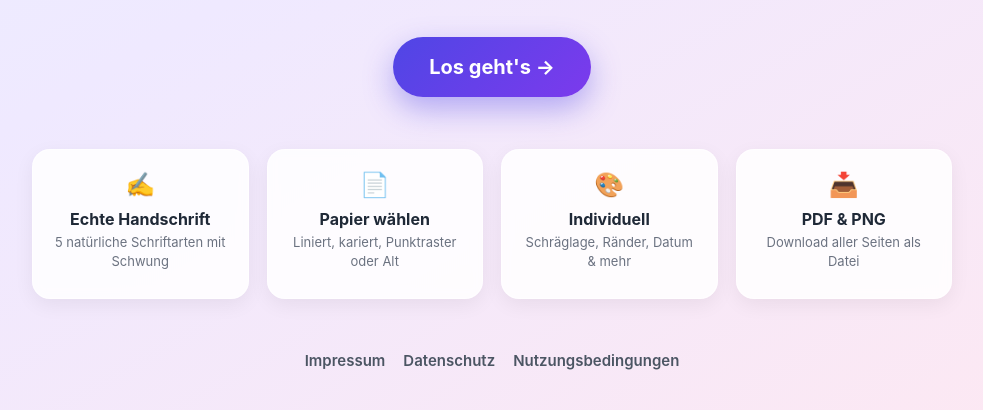
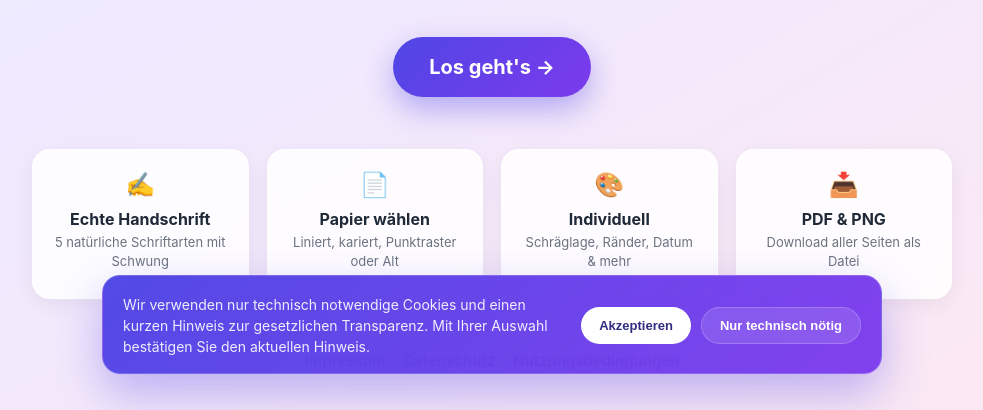
Before and after one commit to montyrohne/inkhelp24, a Flask app: page / in a window 1280 px wide. Shown: the part 404-814 px from the top of the page, without its empty margins (148-1131 px from the left). Run offline with Flask 3, Linux system fonts and the light colour scheme.

Commit message:
Adjust landing page cookie banner

```diff
--- a/templates/start.html
+++ b/templates/start.html
@@ -187,12 +187,80 @@
         .footer-links a:hover {
             opacity: 0.8;
         }
+        .cookie-banner {
+            position: fixed;
+            left: 50%;
+            bottom: 22px;
+            transform: translateX(-50%);
+            width: min(780px, calc(100vw - 32px));
+            background: linear-gradient(135deg, rgba(79, 70, 229, 0.98), rgba(124, 58, 237, 0.96));
+            color: #fff;
+            border: 1px solid rgba(255,255,255,0.18);
+            border-radius: 18px;
+            box-shadow: 0 20px 46px rgba(79, 70, 229, 0.35);
+            padding: 18px 20px 16px;
+            z-index: 30;
+        }
+        .cookie-banner.hidden {
+            display: none;
+        }
+        .cookie-banner-inner {
+            display: flex;
+            align-items: center;
+            justify-content: space-between;
+            gap: 18px;
+        }
+        .cookie-banner p {
+            margin: 0;
+            color: rgba(255,255,255,0.9);
+            font-size: 14px;
+            line-height: 1.5;
+            flex: 1;
+            text-align: left;
+        }
+        .cookie-actions {
+            display: flex;
+            gap: 10px;
+            flex-wrap: wrap;
+            justify-content: flex-end;
+        }
+        .cookie-btn {
+            border: none;
+            border-radius: 999px;
+            padding: 10px 18px;
+            font-size: 13px;
+            font-weight: 700;
+            cursor: pointer;
+            transition: transform 0.15s ease, opacity 0.15s ease;
+        }
+        .cookie-btn:hover {
+            transform: translateY(-1px);
+        }
+        .cookie-btn.accept {
+            background: #fff;
+            color: #312e81;
+        }
+        .cookie-btn.decline {
+            background: rgba(255,255,255,0.12);
+            color: #fff;
+            border: 1px solid rgba(255,255,255,0.2);
+        }
         @media (max-width: 720px) {
             body { padding-left: 18px; padding-right: 18px; }
             .logo-name { font-size: 36px; }
             .logo-badge { width: 48px; height: 48px; }
             h1 { font-size: 2.6rem; }
             .features { grid-template-columns: repeat(2, 1fr); }
+            .cookie-banner-inner {
+                flex-direction: column;
+                align-items: stretch;
+            }
+            .cookie-actions {
+                justify-content: stretch;
+            }
+            .cookie-btn {
+                flex: 1;
+            }
         }
         @media (max-width: 420px) {
             .features { grid-template-columns: 1fr; }
@@ -282,5 +350,31 @@
             </div>
         </div>
     </div>
+
+    <div id="cookie-banner" class="cookie-banner">
+        <div class="cookie-banner-inner">
+            <p>Wir verwenden nur technisch notwendige Cookies und einen kurzen Hinweis zur gesetzlichen Transparenz. Mit Ihrer Auswahl bestätigen Sie den aktuellen Hinweis.</p>
+            <div class="cookie-actions">
+                <button class="cookie-btn accept" type="button">Akzeptieren</button>
+                <button class="cookie-btn decline" type="button">Nur technisch nötig</button>
+            </div>
+        </div>
+    </div>
+
+    <script>
+        const banner = document.getElementById('cookie-banner');
+        const chosen = localStorage.getItem('inkhelp24_cookie_consent');
+        if (chosen) {
+            banner.classList.add('hidden');
+        }
+        document.querySelector('.cookie-btn.accept')?.addEventListener('click', () => {
+            localStorage.setItem('inkhelp24_cookie_consent', 'accepted');
+            banner.classList.add('hidden');
+        });
+        document.querySelector('.cookie-btn.decline')?.addEventListener('click', () => {
+            localStorage.setItem('inkhelp24_cookie_consent', 'essential-only');
+            banner.classList.add('hidden');
+        });
+    </script>
 </body>
 </html>
```
